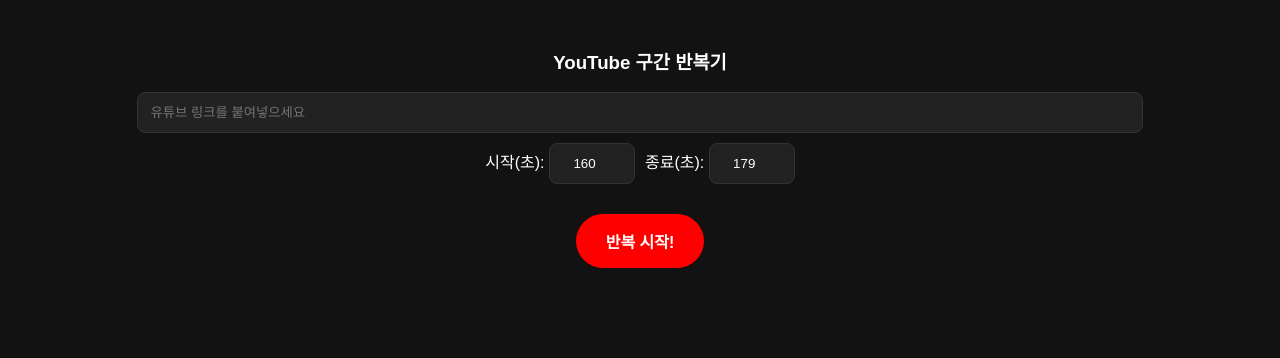
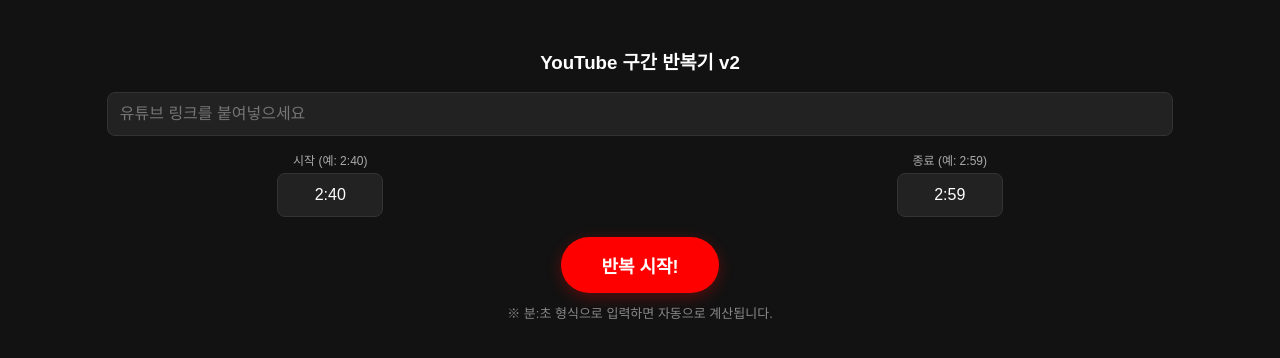
Before and after one commit to hesccorporation/my-loop, a plain HTML site: page index.html in a window 1280 px wide. Drawn offline with Linux system fonts and the light colour scheme.

Commit message:
Update index.html

```diff
--- a/index.html
+++ b/index.html
@@ -3,24 +3,37 @@
 <head>
     <meta charset="UTF-8">
     <meta name="viewport" content="width=device-width, initial-scale=1.0">
-    <title>킬링파트 무한반복</title>
+    <title>킬링파트 무한반복 (V2)</title>
     <style>
         body { background: #121212; color: white; font-family: sans-serif; text-align: center; padding: 20px; }
-        input { padding: 12px; border-radius: 8px; border: 1px solid #333; background: #222; color: white; width: 80%; margin-bottom: 10px; }
-        .time-box { display: flex; justify-content: center; gap: 10px; margin-bottom: 20px; }
-        .time-box input { width: 60px; text-align: center; }
-        button { padding: 15px 30px; border-radius: 30px; border: none; background: #ff0000; color: white; font-weight: bold; font-size: 16px; }
-        #player-container { margin-top: 20px; border-radius: 15px; overflow: hidden; display: none; }
+        input { padding: 12px; border-radius: 8px; border: 1px solid #333; background: #222; color: white; width: 85%; margin-bottom: 15px; font-size: 16px; }
+        .time-box { display: flex; justify-content: center; gap: 15px; margin-bottom: 20px; }
+        .time-input-group { flex: 1; }
+        .time-input-group label { display: block; font-size: 12px; color: #aaa; margin-bottom: 5px; }
+        .time-input-group input { width: 80px; text-align: center; margin-bottom: 0; }
+        button { padding: 15px 40px; border-radius: 30px; border: none; background: #ff0000; color: white; font-weight: bold; font-size: 18px; box-shadow: 0 4px 15px rgba(255,0,0,0.3); }
+        #player-container { margin-top: 25px; border-radius: 15px; overflow: hidden; display: none; background: #000; }
+        .guide { font-size: 13px; color: #888; margin-top: 10px; }
     </style>
 </head>
 <body>
-    <h3>YouTube 구간 반복기</h3>
+    <h3>YouTube 구간 반복기 v2</h3>
+
     <input type="text" id="videoUrl" placeholder="유튜브 링크를 붙여넣으세요">
+
     <div class="time-box">
-        <div>시작(초): <input type="number" id="start" value="160"></div>
-        <div>종료(초): <input type="number" id="end" value="179"></div>
+        <div class="time-input-group">
+            <label>시작 (예: 2:40)</label>
+            <input type="text" id="startStr" value="2:40">
+        </div>
+        <div class="time-input-group">
+            <label>종료 (예: 2:59)</label>
+            <input type="text" id="endStr" value="2:59">
+        </div>
     </div>
+
     <button onclick="loadAndPlay()">반복 시작!</button>
+    <p class="guide">※ 분:초 형식으로 입력하면 자동으로 계산됩니다.</p>
 
     <div id="player-container">
         <div id="player"></div>
@@ -31,13 +44,23 @@
         let player;
         let loopInterval;
 
+        // "2:40" 형식을 초 단위로 바꿔주는 마법의 함수
+        function parseTimeToSeconds(timeStr) {
+            if (!timeStr.includes(':')) return parseFloat(timeStr) || 0;
+            const parts = timeStr.split(':');
+            const minutes = parseFloat(parts[0]) || 0;
+            const seconds = parseFloat(parts[1]) || 0;
+            return (minutes * 60) + seconds;
+        }
+
         function loadAndPlay() {
             const url = document.getElementById('videoUrl').value;
             const videoId = url.split('v=')[1]?.split('&')[0] || url.split('/').pop();
 
             if (!player) {
                 player = new YT.Player('player', {
-                    height: '200', width: '100%', videoId: videoId,
+                    height: '240', width: '100%', videoId: videoId,
+                    playerVars: { 'playsinline': 1 },
                     events: { 'onStateChange': onPlayerStateChange }
                 });
                 document.getElementById('player-container').style.display = 'block';
@@ -50,8 +73,8 @@
             if (event.data == YT.PlayerState.PLAYING) {
                 if (loopInterval) clearInterval(loopInterval);
                 loopInterval = setInterval(() => {
-                    const start = parseFloat(document.getElementById('start').value);
-                    const end = parseFloat(document.getElementById('end').value);
+                    const start = parseTimeToSeconds(document.getElementById('startStr').value);
+                    const end = parseTimeToSeconds(document.getElementById('endStr').value);
                     if (player.getCurrentTime() >= end) {
                         player.seekTo(start);
                     }
```
